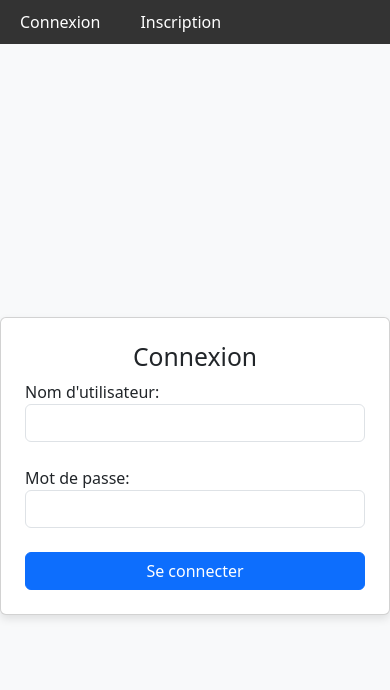
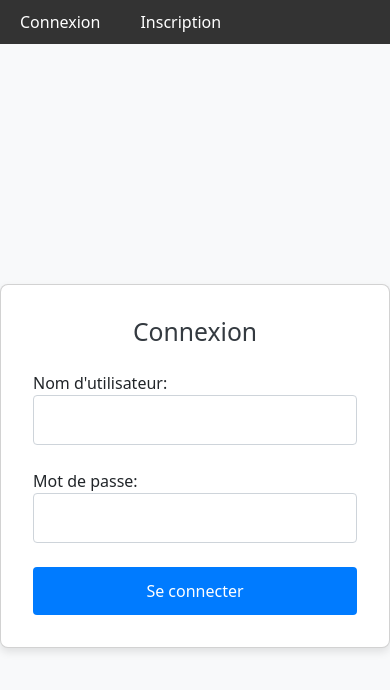
Before and after one commit to Berserkyr/Contact_React_IPSSI, a React (Create React App) app: page /login in a window 390 px wide. Shown: the top 690 px of the page. Built offline with nearby package versions, Linux system fonts and the light colour scheme.

Commit message:
fix css login and signup

```diff
--- a/src/components/LoginPage.css
+++ b/src/components/LoginPage.css
@@ -7,7 +7,7 @@
   background-color: #f8f9fa;
 }
 
-  .card {
+.login-container .card {
   width: 100%;
   max-width: 400px;
   padding: 2rem;
@@ -16,30 +16,30 @@
   background-color: #fff;
 }
 
-  .card-title {
+.login-container .card-title {
   text-align: center;
   margin-bottom: 1.5rem;
   color: #343a40;
 }
 
-  .error {
+.login-container .error {
   color: #dc3545;
   text-align: center;
   margin-bottom: 1rem;
 }
 
-  .form-group {
+.login-container .form-group {
   margin-bottom: 1.5rem;
 }
 
-  .form-control {
+.login-container .form-control {
   width: 100%;
   padding: 0.75rem;
   border: 1px solid #ced4da;
   border-radius: 4px;
 }
 
-  .btn-primary {
+.login-container .btn-primary {
   width: 100%;
   padding: 0.75rem;
   background-color: #007bff;
@@ -50,12 +50,6 @@
   cursor: pointer;
 }
 
-  .btn-primary:hover {
+.login-container .btn-primary:hover {
   background-color: #0056b3;
 }
-
-  @media (max-width: 576px) {
-    .card {
-      padding: 1.5rem;
-    }
-  }
--- a/src/components/SignupPage.css
+++ b/src/components/SignupPage.css
@@ -7,7 +7,7 @@
     background-color: #f8f9fa;
   }
 
-  .card {
+.signup-container .card {
   width: 100%;
   max-width: 400px;
   padding: 2rem;
@@ -16,30 +16,30 @@
   background-color: #fff;
 }
 
-  .card-title {
+.signup-container .card-title {
   text-align: center;
   margin-bottom: 1.5rem;
   color: #343a40;
 }
 
-  .error {
+.signup-container .error {
   color: #dc3545;
   text-align: center;
   margin-bottom: 1rem;
 }
 
-  .form-group {
+.signup-container .form-group {
   margin-bottom: 1.5rem;
 }
 
-  .form-control {
+.signup-container .form-control {
   width: 100%;
   padding: 0.75rem;
   border: 1px solid #ced4da;
   border-radius: 4px;
 }
 
-  .btn-primary {
+.signup-container .btn-primary {
   width: 100%;
   padding: 0.75rem;
   background-color: #007bff;
@@ -50,12 +50,6 @@
   cursor: pointer;
 }
 
-  .btn-primary:hover {
+.signup-container .btn-primary:hover {
   background-color: #0056b3;
 }
-
-  @media (max-width: 576px) {
-    .card {
-      padding: 1.5rem;
-    }
-  }
```
Lines whose indentation alone changed are shown as unchanged.
